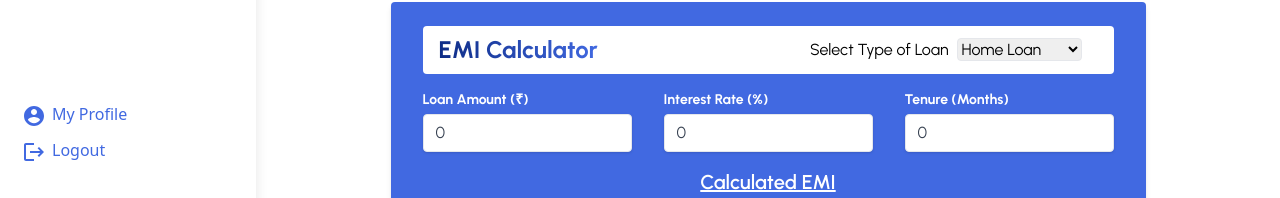
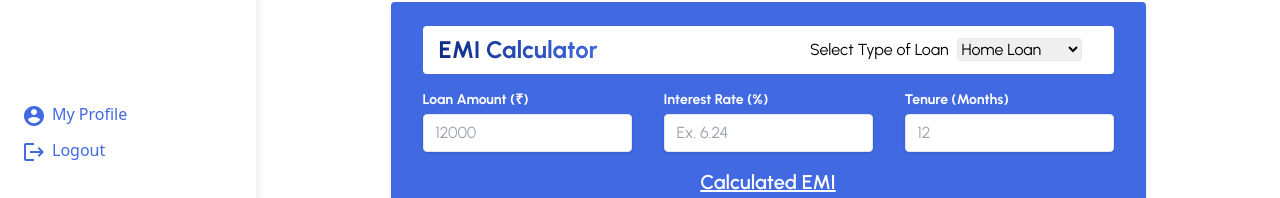
Before and after one commit to Vats-shivam/FundkaroAdmin, a React app: page /user/dashboard in a window 1280 px wide. Shown: the part 602-800 px from the top of the page. Built offline with nearby package versions, Linux system fonts and the light colour scheme; no server answers; the HTML template or start-up script is replaced by a standard one.

Commit message:
bug-fixes

```diff
--- a/package.json
+++ b/package.json
@@ -3,6 +3,7 @@
   "private": true,
   "version": "0.0.0",
   "type": "module",
+  "proxy": "http://localhost:8000",
   "scripts": {
     "dev": "vite",
     "build": "vite build",
--- a/src/components/EmiCalculator.jsx
+++ b/src/components/EmiCalculator.jsx
@@ -1,9 +1,9 @@
 import React, { useState } from 'react';
 
 const EmiCalculator = () => {
-  const [loanAmount, setLoanAmount] = useState(0);
-  const [interestRate, setInterestRate] = useState(0);
-  const [tenure, setTenure] = useState(0);
+  const [loanAmount, setLoanAmount] = useState();
+  const [interestRate, setInterestRate] = useState();
+  const [tenure, setTenure] = useState();
   const [weeklyEmi, setweeklyEmi] = useState(0);
   const [monthlyEmi, setMonthlyEmi] = useState(0);
   const [dailyEmi, setDailyEmi] = useState(0);
@@ -38,7 +38,7 @@ const EmiCalculator = () => {
     setLoanAmount(prevValue => {
       const newValue = Number(e.target.value);
       calculateEmi(newValue, interestRate, tenure);
-      return newValue;
+      return String(newValue);
     });
   }
 
@@ -46,7 +46,7 @@ const EmiCalculator = () => {
     setInterestRate(prevValue => {
       const newValue = Number(e.target.value);
       calculateEmi(loanAmount, newValue, tenure);
-      return newValue;
+      return String(newValue);
     });
   }
 
@@ -54,7 +54,7 @@ const EmiCalculator = () => {
     setTenure(prevValue => {
       const newValue = Number(e.target.value);
       calculateEmi(loanAmount, interestRate, newValue);
-      return newValue;
+      return String(newValue);
     });
   }
 
--- a/src/components/Login.jsx
+++ b/src/components/Login.jsx
@@ -44,16 +44,25 @@ function Login(props) {
       console.log(error);
     }
   };
-const login = useGoogleLogin({
-  onSuccess: async (credentialResponse) => {
-    const {data: {given_name, family_name, picture, email, email_verified}} = await axios.get("https://openidconnect.googleapis.com/v1/userinfo", {
-      params: {
-       access_token: credentialResponse.access_token,
-      }
-    })
-    console.log(data);
-  },
-});
+  const login = async () => {
+    try {
+      const googleUrl = "http://localhost:8000/user/auth/google";
+      window.location.replace(googleUrl);
+    } catch (err) {
+      console.log(err);
+    }
+  };
+
+// const login = useGoogleLogin({
+//   onSuccess: async (credentialResponse) => {
+//     // const {data: {given_name, family_name, picture, email, email_verified}} = await axios.get("https://openidconnect.googleapis.com/v1/userinfo", {
+//     //   params: {
+//     //    access_token: credentialResponse.access_token,
+//     //   }
+//     // })
+//     console.log(credentialResponse);
+//   },
+// });
   // useEffect(autoLogin,[])
   return (
     <div className={`flex flex-col w-full h-full ${props.loginStyles}`}>
```
